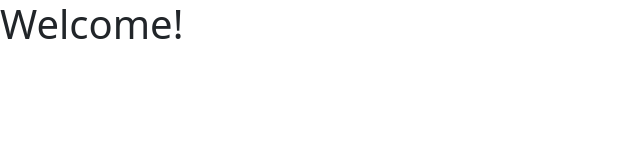
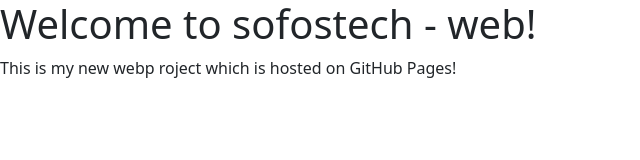
Before and after one commit to sofoste93/sofoste93.github.io, a plain HTML site: page index.html in a window 1280 px wide. Shown: the whole page, without its empty margins (0-640 px from the left). Drawn offline with nearby package versions, Linux system fonts and the light colour scheme.

Commit message:
Update index.html

```diff
--- a/index.html
+++ b/index.html
@@ -18,7 +18,8 @@
     <!-- place navbar here -->
   </header>
   <main>
-        <h1>Welcome!</h1>
+        <h1>Welcome to sofostech - web!</h1>
+        <p>This is my new webp roject which is hosted on GitHub Pages!</p>
   </main>
   <footer>
     <!-- place footer here -->
```
